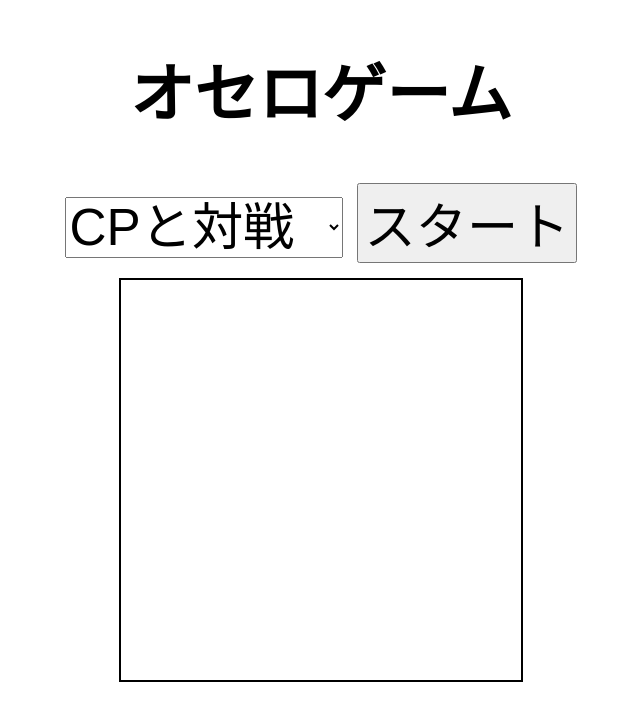
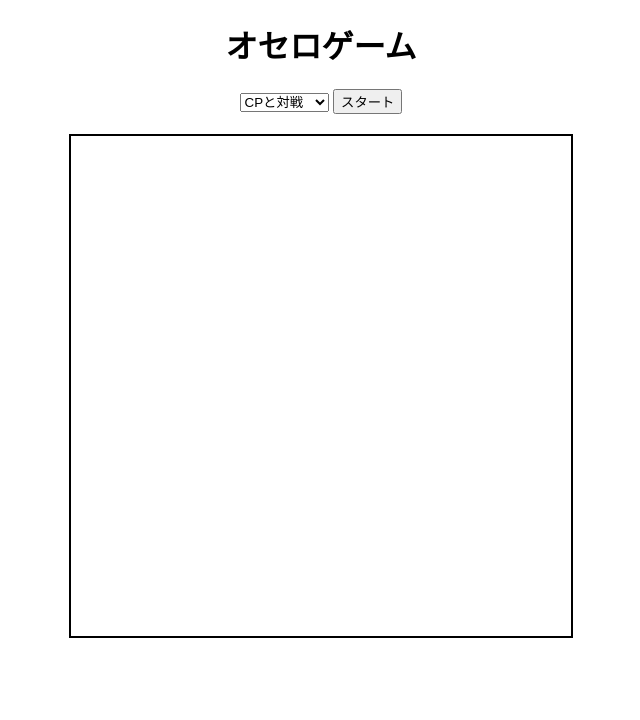
Before and after one commit to takuminminmin/my-app, a plain HTML site: page othello/index.html in a window 1280 px wide. Shown: the whole page, without its empty margins (319-959 px from the left). Drawn offline with Linux system fonts and the light colour scheme.

```diff
--- a/othello/index.html
+++ b/othello/index.html
@@ -6,61 +6,64 @@
     </head>
     <body>
         <style>
-		  /* スマホ画面対応 */
-		  #board{
+  body {
+    display: flex;
+    flex-direction: column;
+    align-items: center;
+    font-family: sans-serif;
+    margin: 0;
+    padding: 0;
+  }
+
+  h1 {
+    text-align: center;
+  }
+
+  #startDiv {
+    margin-bottom: 10px;
+  }
+
+  #status, #timer {
+    width: 90%;          /* ボードに合わせて左揃え */
+    text-align: left;
+    margin-bottom: 5px;
+    font-size: 1.2em;
+  }
+
+  #board {
     display: grid;
     grid-template-rows: repeat(8, 1fr);
     grid-template-columns: repeat(8, 1fr);
-		      width: 90vw;  /* 画面幅の90% */
-		      max-width: 400px; /* 最大幅 */
-		      aspect-ratio: 1 / 1; /* 正方形に固定 */
-		      margin: 0 auto;
+    width: 90vw;         /* 画面横幅の90% */
+    max-width: 500px;    /* 大きすぎないように上限 */
+    aspect-ratio: 1;     /* 正方形を維持 */
     border: 2px solid #000;
   }
 
-		  .cell{
+  .cell {
     background-color: green;
-		      display:flex;
+    display: flex;
     justify-content: center;
     align-items: center;
     border: 1px solid #000;
-		      width: 100%;   /* grid内で自動調整 */
-		      height: 100%;  /* grid内で自動調整 */
   }
 
-		  .stone{
-		      width: 90%;    /* マスの90%に調整 */
+  .stone {
+    width: 90%;          /* マスの大きさに合わせる */
     height: 90%;
+    background-size: cover;
+    background-position: center;
   }
 
   .black {
     background-image: url("png/black_back.png");
-		      background-size: cover;
   }
 
   .white {
     background-image: url("png/front.png");
-		      background-size: cover;
-		  }
-
-		  /* タイトルや選択ボタンも画面幅に合わせる */
-		  h1{
-		      text-align: center;
-		      font-size: 5vw;
-		      max-font-size: 32px;
-		  }
-
-		  #startDiv{
-		      text-align: center;
-		      margin-bottom: 10px;
-		  }
-
-		  select, button{
-		      font-size: 4vw;
-		      max-font-size: 20px;
-		      margin: 5px;
   }
 </style>
+
 
         <h1>オセロゲーム</h1>
         <div id="startDiv">
```
Lines whose indentation alone changed are shown as unchanged.
